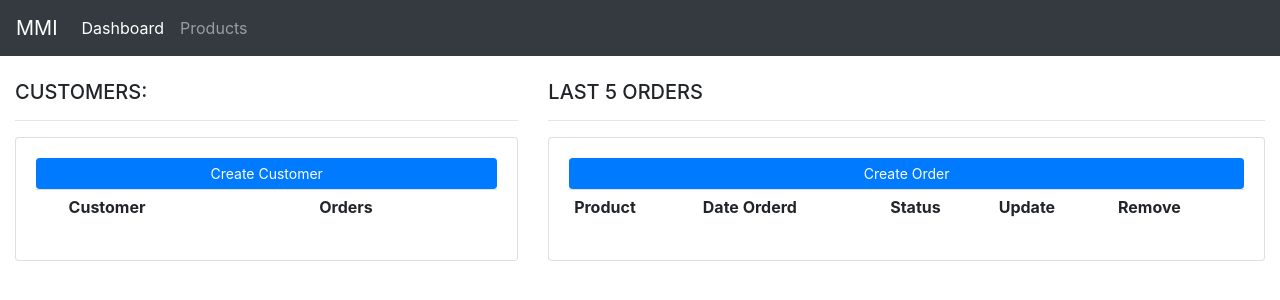
After one commit to beingabeer/MMI-CRM, a Django app: template src/templates/dashboard.html in a window 1280 px wide. The commit adds this page. Shown: the top 300 px of the page. Run offline with Django 3.2, Linux system fonts and the light colour scheme; the template is opened without the code that fills it, so the values that code supplies are empty; some libraries are stand-ins or nearby versions.

Commit message:
Added templates

```diff
--- a/src/templates/base.html
+++ b/src/templates/base.html
@@ -5,12 +5,29 @@
     <meta charset="UTF-8">
     <meta name="viewport" content="width=device-width, initial-scale=1.0">
     <meta http-equiv="X-UA-Compatible" content="ie=edge">
+    <link rel="stylesheet" href="https://stackpath.bootstrapcdn.com/bootstrap/4.3.1/css/bootstrap.min.css"
+        integrity="sha384-ggOyR0iXCbMQv3Xipma34MD+dH/1fQ784/j6cY/iJTQUOhcWr7x9JvoRxT2MZw1T" crossorigin="anonymous">
     <title>Document</title>
 </head>
 
 <body>
+    {% include 'navbar.html' %}
+
+
     {% block content %}
     {% endblock content %}
+
+
+
+    <script src="https://code.jquery.com/jquery-3.3.1.slim.min.js"
+        integrity="sha384-q8i/X+965DzO0rT7abK41JStQIAqVgRVzpbzo5smXKp4YfRvH+8abtTE1Pi6jizo"
+        crossorigin="anonymous"></script>
+    <script src="https://cdnjs.cloudflare.com/ajax/libs/popper.js/1.14.7/umd/popper.min.js"
+        integrity="sha384-UO2eT0CpHqdSJQ6hJty5KVphtPhzWj9WO1clHTMGa3JDZwrnQq4sF86dIHNDz0W1"
+        crossorigin="anonymous"></script>
+    <script src="https://stackpath.bootstrapcdn.com/bootstrap/4.3.1/js/bootstrap.min.js"
+        integrity="sha384-JjSmVgyd0p3pXB1rRibZUAYoIIy6OrQ6VrjIEaFf/nJGzIxFDsf4x0xIM+B07jRM"
+        crossorigin="anonymous"></script>
 </body>
 
 </html>
--- /dev/null
+++ b/src/templates/dashboard.html
@@ -0,0 +1,47 @@
+{% extends 'base.html' %}
+
+
+
+{% block content %}
+
+
+<br>
+<div class="container-fluid">
+    <div class="row">
+        <div class="col-md-5">
+            <h5>CUSTOMERS:</h5>
+            <hr>
+            <div class="card card-body">
+                <a class="btn btn-primary  btn-sm btn-block" href="">Create Customer</a>
+                <table class="table table-sm">
+                    <tr>
+                        <th></th>
+                        <th>Customer</th>
+                        <th>Orders</th>
+                    </tr>
+
+                </table>
+            </div>
+        </div>
+
+        <div class="col-md-7">
+            <h5>LAST 5 ORDERS</h5>
+            <hr>
+            <div class="card card-body">
+                <a class="btn btn-primary  btn-sm btn-block" href="">Create Order</a>
+                <table class="table table-sm">
+                    <tr>
+                        <th>Product</th>
+                        <th>Date Orderd</th>
+                        <th>Status</th>
+                        <th>Update</th>
+                        <th>Remove</th>
+                    </tr>
+
+                </table>
+            </div>
+        </div>
+
+    </div>
+</div>
+{% endblock content %}
--- /dev/null
+++ b/src/templates/navbar.html
@@ -0,0 +1,17 @@
+<nav class="navbar navbar-expand-lg navbar-dark bg-dark">
+    <a class="navbar-brand" href="#">MMI</a>
+    <button class="navbar-toggler" type="button" data-toggle="collapse" data-target="#navbarNav"
+        aria-controls="navbarNav" aria-expanded="false" aria-label="Toggle navigation">
+        <span class="navbar-toggler-icon"></span>
+    </button>
+    <div class="collapse navbar-collapse" id="navbarNav">
+        <ul class="navbar-nav">
+            <li class="nav-item active">
+                <a class="nav-link" href="#">Dashboard <span class="sr-only">(current)</span></a>
+            </li>
+            <li class="nav-item">
+                <a class="nav-link" href="#">Products</a>
+            </li>
+        </ul>
+    </div>
+</nav>
```
Also changed, not shown: src/templates/customer.html (added, +7 -0 lines), src/templates/products.html (added, +7 -0 lines).
